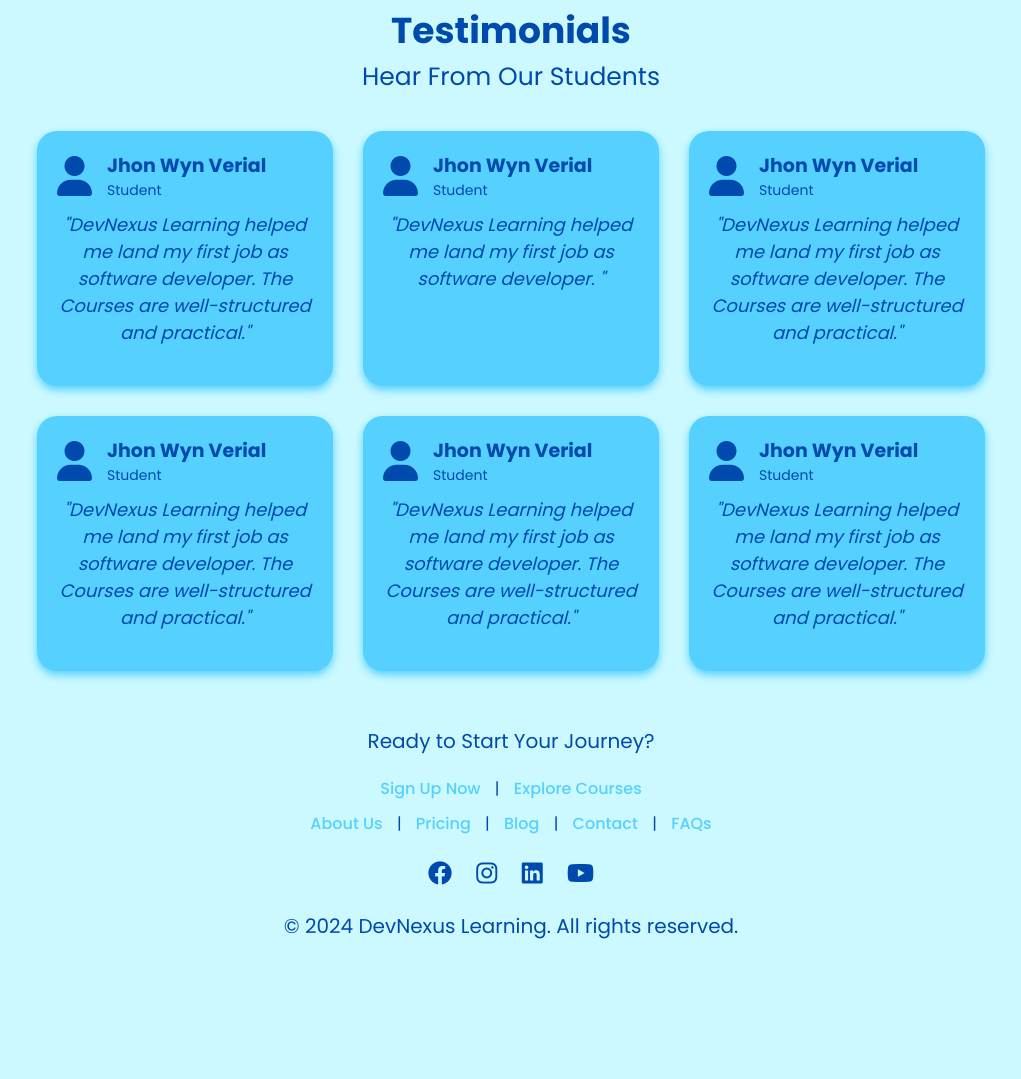
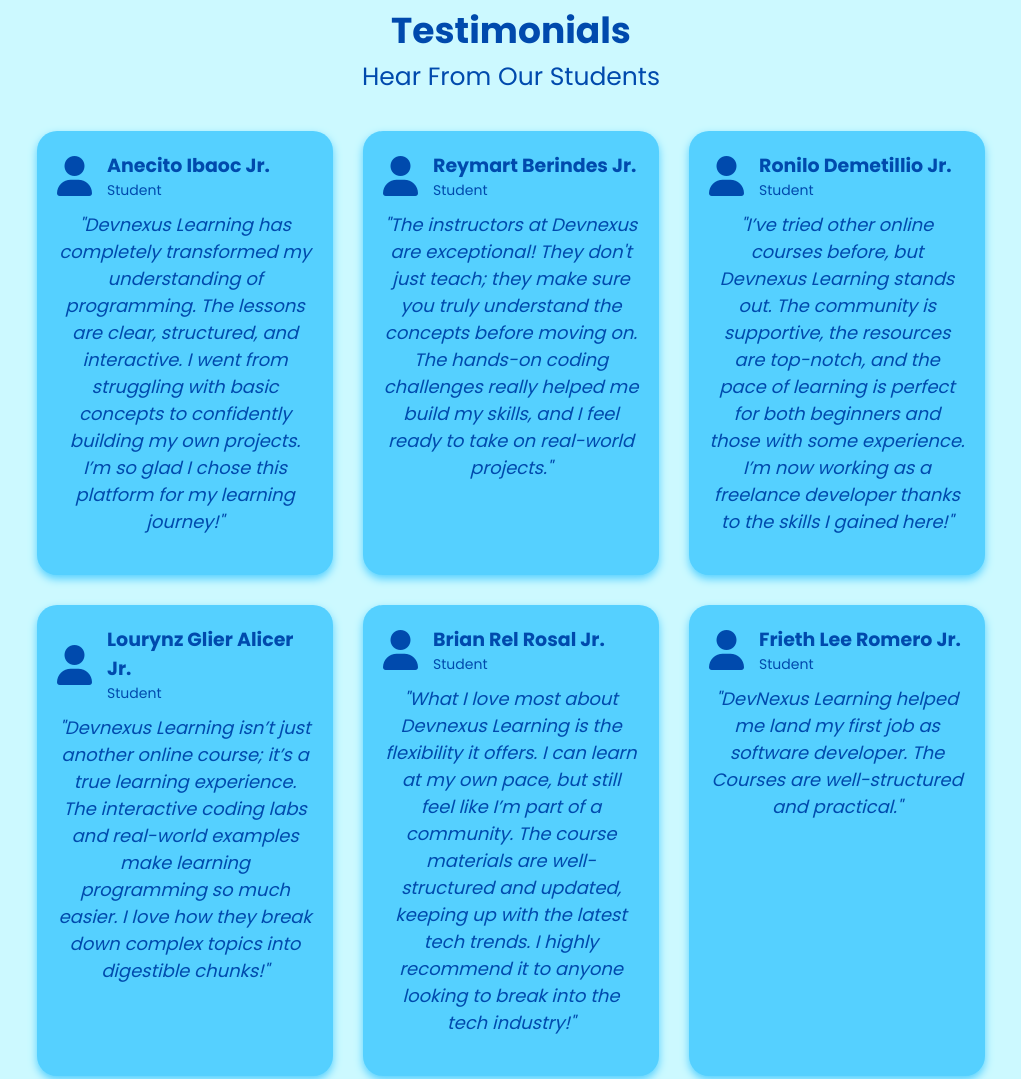
Before and after one commit to DevNexusLearning/DevNexusLearning, a plain HTML site: page index.html in a window 1280 px wide. Shown: the part 2133-3212 px from the top of the page, without its empty margins (129-1150 px from the left). Before the commit the page ends 3134 px from the top, so only its background shows below. Drawn offline with Linux system fonts and the light colour scheme.

Commit message:
Update index.html

```diff
--- a/index.html
+++ b/index.html
@@ -114,67 +114,67 @@
                 <div class="USER">
                     <i class="fas fa-user"></i>
                     <div class="Name">
-                        <h6>Jhon Wyn Verial</h6>
+                        <h6>Anecito Ibaoc Jr.</h6>
                         <p>Student</p>
                     </div>
                 </div>
                 <div class="Comment">
-                    <p>"DevNexus Learning helped me land my first job as software developer. The Courses are well-structured and practical."</p>
+                    <p>"Devnexus Learning has completely transformed my understanding of programming. The lessons are clear, structured, and interactive. I went from struggling with basic concepts to confidently building my own projects. I’m so glad I chose this platform for my learning journey!"</p>
                 </div>
             </div>
             <div class="Profile">
                 <div class="USER">
                     <i class="fas fa-user"></i>
                     <div class="Name">
-                        <h6>Jhon Wyn Verial</h6>
+                        <h6>Reymart Berindes Jr.</h6>
                         <p>Student</p>
                     </div>
                 </div>
                 <div class="Comment">
-                    <p>"DevNexus Learning helped me land my first job as software developer. "</p>
+                    <p>"The instructors at Devnexus are exceptional! They don't just teach; they make sure you truly understand the concepts before moving on. The hands-on coding challenges really helped me build my skills, and I feel ready to take on real-world projects."</p>
                 </div>
             </div>
             <div class="Profile">
                 <div class="USER">
                     <i class="fas fa-user"></i>
                     <div class="Name">
-                        <h6>Jhon Wyn Verial</h6>
+                        <h6>Ronilo Demetillio Jr.</h6>
                         <p>Student</p>
                     </div>
                 </div>
                 <div class="Comment">
-                    <p>"DevNexus Learning helped me land my first job as software developer. The Courses are well-structured and practical."</p>
+                    <p>"I’ve tried other online courses before, but Devnexus Learning stands out. The community is supportive, the resources are top-notch, and the pace of learning is perfect for both beginners and those with some experience. I’m now working as a freelance developer thanks to the skills I gained here!"</p>
                 </div>
             </div>
             <div class="Profile">
                 <div class="USER">
                     <i class="fas fa-user"></i>
                     <div class="Name">
-                        <h6>Jhon Wyn Verial</h6>
+                        <h6>Lourynz Glier Alicer Jr.</h6>
                         <p>Student</p>
                     </div>
                 </div>
                 <div class="Comment">
-                    <p>"DevNexus Learning helped me land my first job as software developer. The Courses are well-structured and practical."</p>
+                    <p>"Devnexus Learning isn’t just another online course; it’s a true learning experience. The interactive coding labs and real-world examples make learning programming so much easier. I love how they break down complex topics into digestible chunks!"</p>
                 </div>
             </div>
             <div class="Profile">
                 <div class="USER">
                     <i class="fas fa-user"></i>
                     <div class="Name">
-                        <h6>Jhon Wyn Verial</h6>
+                        <h6>Brian Rel Rosal Jr.</h6>
                         <p>Student</p>
                     </div>
                 </div>
                 <div class="Comment">
-                    <p>"DevNexus Learning helped me land my first job as software developer. The Courses are well-structured and practical."</p>
+                    <p>"What I love most about Devnexus Learning is the flexibility it offers. I can learn at my own pace, but still feel like I’m part of a community. The course materials are well-structured and updated, keeping up with the latest tech trends. I highly recommend it to anyone looking to break into the tech industry!"</p>
                 </div>
             </div>
             <div class="Profile">
                 <div class="USER">
                     <i class="fas fa-user"></i>
                     <div class="Name">
-                        <h6>Jhon Wyn Verial</h6>
+                        <h6>Frieth Lee Romero Jr.</h6>
                         <p>Student</p>
                     </div>
                 </div>
```
